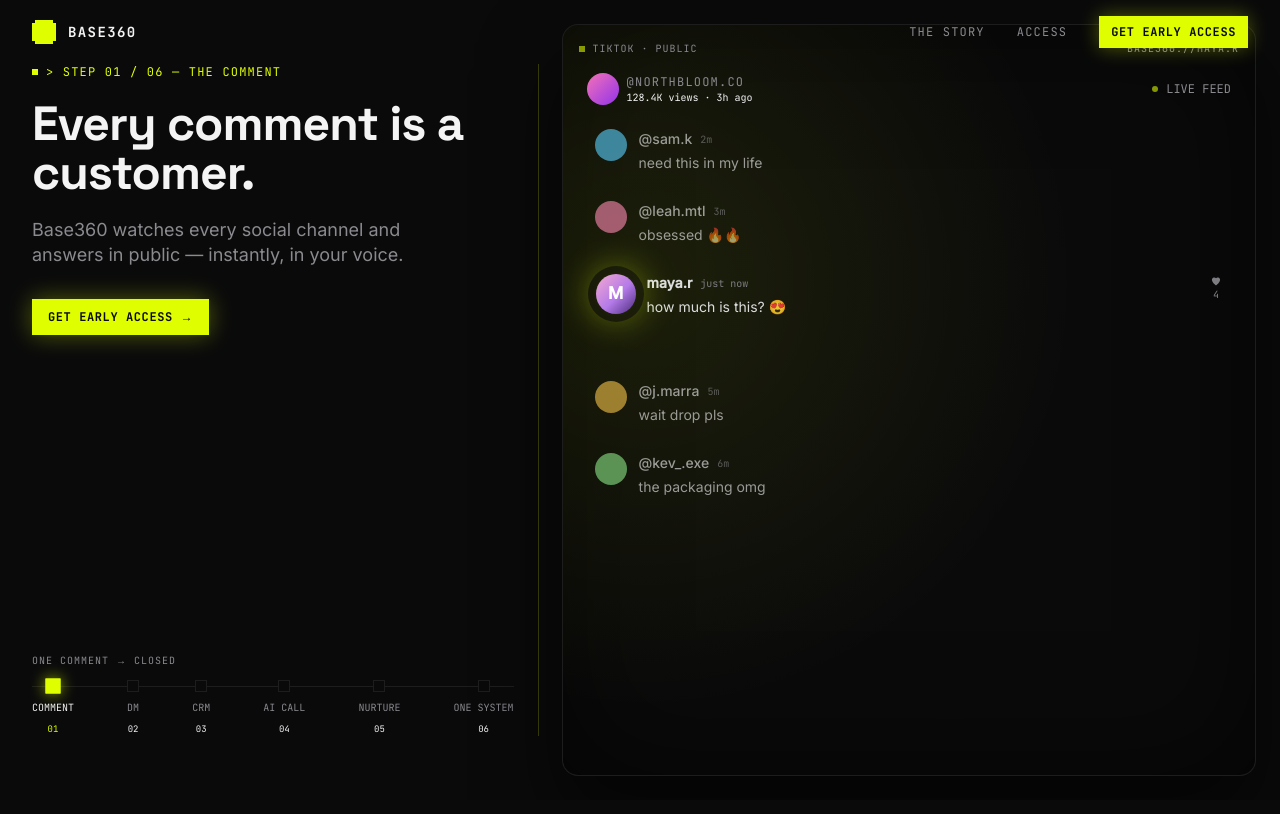
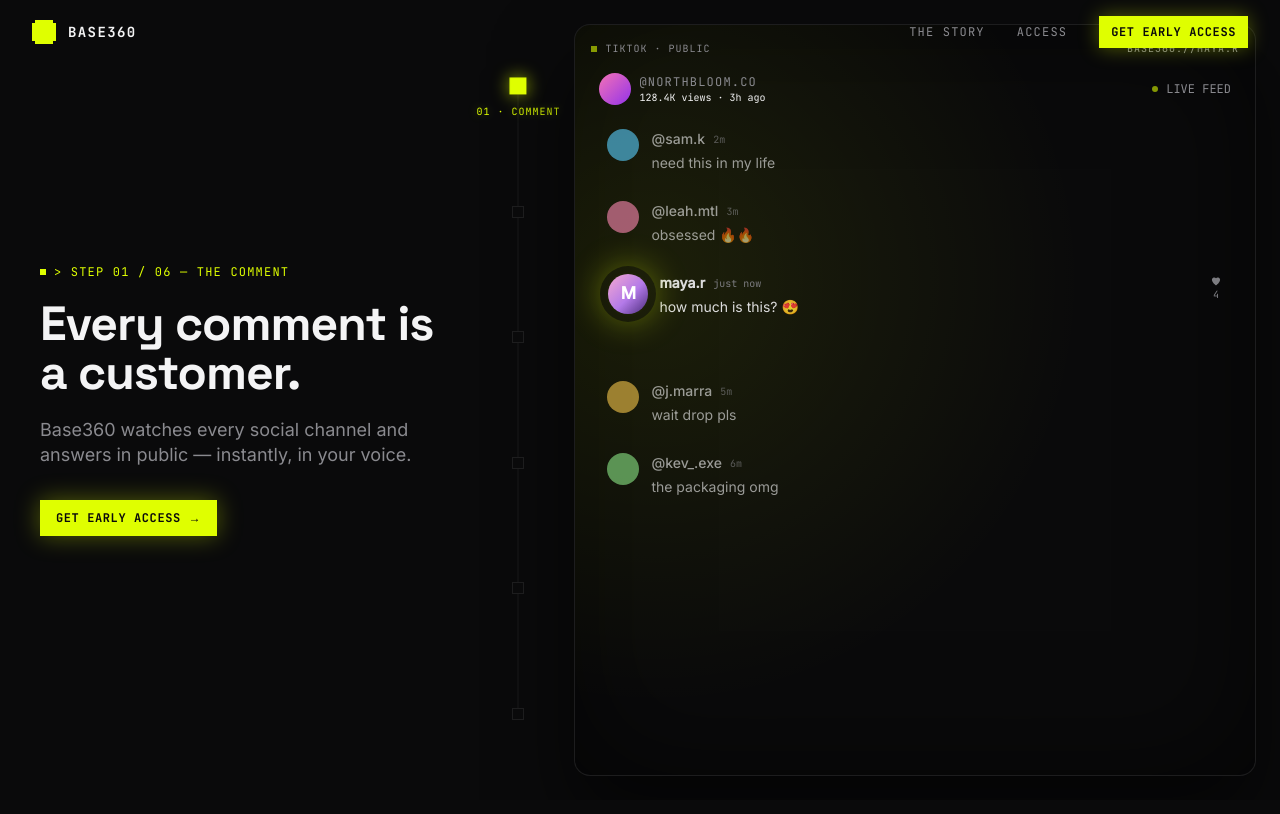
Before and after one commit to ostf14/base360-take-home, a Next.js app: page / in a window 1280 px wide. Shown: the top 814 px of the page. Built offline with nearby package versions, Linux system fonts and the light colour scheme.

Commit message:
feat(hero): vertical stepper as column divider

```diff
--- a/components/hero/CopyColumn.tsx
+++ b/components/hero/CopyColumn.tsx
@@ -1,19 +1,16 @@
 "use client";
-import { AnimatePresence, motion, MotionValue } from "framer-motion";
+import { AnimatePresence, motion } from "framer-motion";
 import { CHAPTERS } from "@/lib/chapters";
-import { Stepper } from "./Stepper";
 
 interface Props {
   activeChapter: number;
-  scrollYProgress: MotionValue<number>;
 }
 
-export function CopyColumn({ activeChapter, scrollYProgress }: Props) {
+export function CopyColumn({ activeChapter }: Props) {
   const chapter = CHAPTERS[activeChapter];
 
   return (
-    <div className="relative h-full flex flex-col justify-between py-16 pl-8 pr-6 gap-10">
-      {/* top: kicker + headline + subcopy that swap on active chapter */}
+    <div className="relative h-full flex flex-col justify-center gap-8 pl-10 pr-8">
       <div className="flex flex-col gap-6 max-w-[520px]">
         <AnimatePresence mode="wait">
           <motion.div
@@ -57,9 +54,6 @@ export function CopyColumn({ activeChapter, scrollYProgress }: Props) {
           </a>
         </div>
       </div>
-
-      {/* bottom: persistent vertical stepper */}
-      <Stepper activeChapter={activeChapter} scrollYProgress={scrollYProgress} />
     </div>
   );
 }
--- a/components/hero/Hero.tsx
+++ b/components/hero/Hero.tsx
@@ -4,6 +4,7 @@ import { useScroll, useMotionValueEvent } from "framer-motion";
 import { CHAPTERS } from "@/lib/chapters";
 import { Canvas } from "./Canvas";
 import { CopyColumn } from "./CopyColumn";
+import { Stepper } from "./Stepper";
 
 // The scroll-story hero. Owns the single source of scroll truth
 // (scrollYProgress) and derives the active chapter. Everything downstream —
@@ -43,8 +44,12 @@ export function Hero() {
       style={{ height: `${CHAPTERS.length * 100}vh` }}
     >
       <div className="sticky top-0 h-screen w-full overflow-hidden">
-        <div className="relative h-full grid grid-cols-[minmax(420px,42%)_1fr]">
-          <CopyColumn
+        {/* Three-column pinned viewport: copy | vertical stepper rail | canvas.
+            The rail IS the divider between the reading side and the story
+            stage — no separate seam line needed. */}
+        <div className="relative h-full grid grid-cols-[minmax(380px,38%)_64px_1fr]">
+          <CopyColumn activeChapter={activeChapter} />
+          <Stepper
             activeChapter={activeChapter}
             scrollYProgress={scrollYProgress}
           />
@@ -53,13 +58,6 @@ export function Hero() {
             activeChapter={activeChapter}
             glitching={glitching}
           />
-          {/* Single 1px acid hairline at the seam between copy and canvas —
-              a static, honest continuity marker, no dashed debris. */}
-          <div
-            aria-hidden
-            className="pointer-events-none absolute top-16 bottom-16 left-[42%] w-px"
-            style={{ background: "var(--acid)", opacity: 0.2 }}
-          />
         </div>
       </div>
     </section>
--- a/components/hero/Stepper.tsx
+++ b/components/hero/Stepper.tsx
@@ -7,72 +7,94 @@ interface Props {
   scrollYProgress: MotionValue<number>;
 }
 
-const NODE_LABELS = ["Comment", "DM", "CRM", "AI Call", "Nurture", "One system"];
+// Short caption for the active node — kept tight so the rail stays narrow.
+const NODE_LABELS = ["Comment", "DM", "CRM", "Call", "Nurture", "System"];
 
+// Snap the acid fill to node positions at each chapter boundary. 6 nodes
+// distributed evenly [0%..100%]; the fill height reaches node i's center
+// exactly when scrollYProgress crosses i/6 — the same instant activeChapter
+// flips. Between boundaries the fill interpolates smoothly.
+const FILL_INPUT = [0, 1 / 6, 2 / 6, 3 / 6, 4 / 6, 5 / 6, 1];
+const FILL_OUTPUT = ["0%", "20%", "40%", "60%", "80%", "100%", "100%"];
+
+// The vertical rail. Lives in the middle grid column and IS the divider
+// between copy and canvas — no separate seam line needed.
 export function Stepper({ activeChapter, scrollYProgress }: Props) {
-  const fillWidth = useTransform(scrollYProgress, [0, 1], ["0%", "100%"]);
+  const fillHeight = useTransform(scrollYProgress, FILL_INPUT, FILL_OUTPUT);
 
   return (
-    <div className="flex flex-col gap-3">
-      <div className="text-[10px] font-mono uppercase tracking-widest text-text-lo">
-        one comment → closed
-      </div>
-      <div className="relative">
-        {/* Track background */}
+    <div className="relative h-full w-full flex justify-center py-20">
+      <div className="relative h-full flex flex-col justify-between items-center">
+        {/* Faint hairline running the full node range */}
         <div
-          className="absolute top-1.5 left-0 right-0 h-px"
-          style={{ background: "var(--hairline)" }}
+          aria-hidden
+          className="absolute top-1.5 bottom-1.5 left-1/2 -translate-x-1/2 w-px"
+          style={{ background: "var(--hairline)", opacity: 0.8 }}
         />
-        {/* Filled acid track — mirrors right-side thread progress */}
+        {/* Acid fill — grows top-down as we scroll */}
         <motion.div
-          className="absolute top-1.5 left-0 h-px"
+          aria-hidden
+          className="absolute top-1.5 left-1/2 -translate-x-1/2 w-px"
           style={{
             background: "var(--acid)",
-            width: fillWidth,
-            boxShadow: "0 0 6px rgba(223,255,0,0.6)",
+            height: fillHeight,
+            boxShadow: "0 0 6px rgba(223,255,0,0.55)",
           }}
         />
-        <div className="relative flex justify-between">
-          {CHAPTERS.map((_, i) => {
-            const active = i <= activeChapter;
-            const current = i === activeChapter;
+        {/* Six evenly-spaced nodes */}
+        {CHAPTERS.map((_, i) => (
+          <Node
+            key={i}
+            index={i}
+            active={i === activeChapter}
+            past={i < activeChapter}
+            label={NODE_LABELS[i]}
+          />
+        ))}
+      </div>
+    </div>
+  );
+}
+
+function Node({
+  index,
+  active,
+  past,
+  label,
+}: {
+  index: number;
+  active: boolean;
+  past: boolean;
+  label: string;
+}) {
   return (
-              <div key={i} className="flex flex-col items-center gap-2 relative">
+    <div className="relative flex items-center justify-center">
       <motion.div
         initial={false}
         animate={{
-                    background: active ? "var(--acid)" : "var(--bg)",
-                    borderColor: active ? "var(--acid)" : "var(--hairline)",
-                    scale: current ? 1.25 : 1,
-                    boxShadow: current
+          background: active || past ? "var(--acid)" : "var(--bg)",
+          borderColor: active || past ? "var(--acid)" : "var(--hairline)",
+          scale: active ? 1.4 : 1,
+          opacity: active ? 1 : past ? 0.75 : 1,
+          boxShadow: active
             ? "0 0 12px rgba(223,255,0,0.7)"
             : "0 0 0 rgba(223,255,0,0)",
         }}
         transition={{ duration: 0.28 }}
-                  className="w-3 h-3 relative"
+        className="w-3 h-3 relative z-10"
+        style={{ border: "1px solid" }}
+      />
+      {active && (
+        <div
+          className="absolute top-full mt-3 left-1/2 -translate-x-1/2 whitespace-nowrap text-[10px] font-mono uppercase tracking-widest pointer-events-none"
           style={{
-                    border: "1px solid",
+            color: "var(--acid)",
+            textShadow: "0 0 10px rgba(223,255,0,0.35)",
           }}
-                />
-                <span
-                  className={`text-[10px] font-mono uppercase transition-colors ${
-                    active ? "text-text-hi" : "text-text-lo"
-                  }`}
         >
-                  {NODE_LABELS[i]}
-                </span>
-                <span
-                  className={`text-[9px] font-mono ${
-                    current ? "text-acid" : "text-text-lo/60"
-                  }`}
-                >
-                  0{i + 1}
-                </span>
+          {String(index + 1).padStart(2, "0")} · {label}
         </div>
-            );
-          })}
-        </div>
-      </div>
+      )}
     </div>
   );
 }
```
Lines whose indentation alone changed are shown as unchanged.
